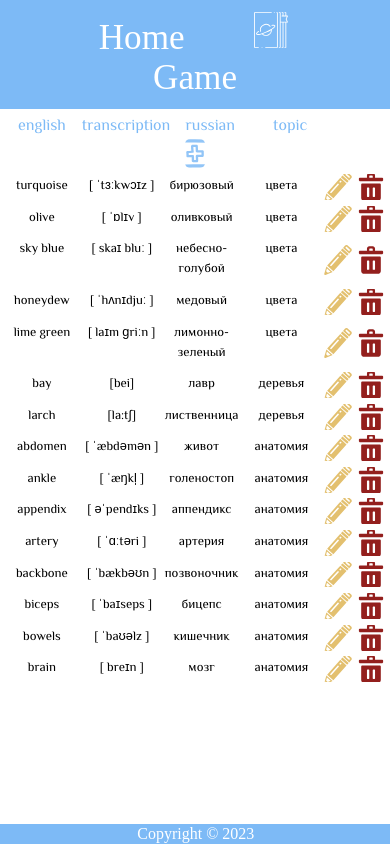
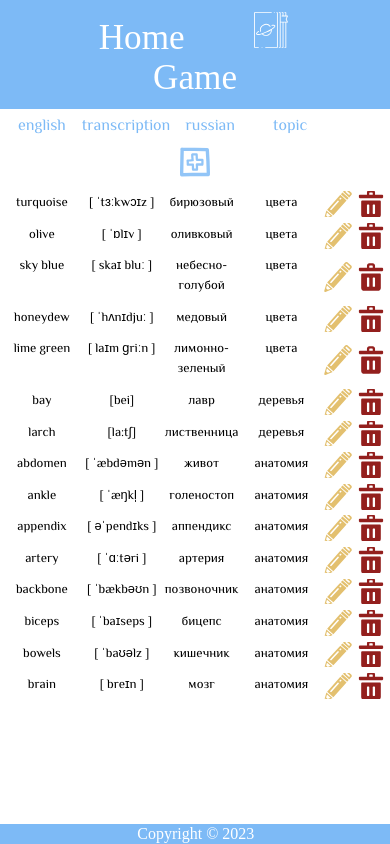
Before and after one commit to Oxana2332/ReactWeek31, a React (Create React App) app in the folder flashcards/: page / in a window 390 px wide. Built offline with nearby package versions, Linux system fonts and the light colour scheme; a web font is replaced by a local one.

Commit message:
adaptive

```diff
--- a/flashcards/src/components/AddNew/addNew.css
+++ b/flashcards/src/components/AddNew/addNew.css
@@ -37,9 +37,9 @@
     box-shadow: var(--shadowActive);
 }
 
-@media screen and (min-width: 375px) and (max-width: 767px) {
+@media screen and (max-width: 767px) {
     .new {
-        height: 3vh;
-        width: 4vw;
+        height: 5vh;
+        width: 8vw;
     }
 }
--- a/flashcards/src/components/WordItem/wordItem.css
+++ b/flashcards/src/components/WordItem/wordItem.css
@@ -101,11 +101,12 @@
 @media screen and (min-width: 375px) and (max-width: 767px) {
     .word {
         width: 50%;
-        font-size: 0.8em;
+        font-size: var(--fontTablet);
     }
 
     .word_input {
         width: 50%;
+        font-size: var(--fontTablet);
     }
 
     .button {
@@ -116,11 +117,12 @@
 @media screen and (max-width: 374px) {
     .word {
         width: 45%;
-        font-size: 0.7em;
+        font-size: var(--fontmobile);
     }
 
     .word_input {
         width: 40%;
+        font-size: var(--fontmobile);
     }
 
     .button {
--- a/flashcards/src/style/home.css
+++ b/flashcards/src/style/home.css
@@ -28,7 +28,7 @@
 
 @media screen and (min-width: 375px) and (max-width: 767px) {
     .dictionary_title {
-        font-size: 1em;
+        font-size: var(--fontTitleAdaptive);
     }
 
     .dictionary_count {
@@ -40,7 +40,7 @@
 
 @media screen and (max-width: 374px) {
     .dictionary_title {
-        font-size: 1em;
+        font-size: var(--fontTitleAdaptive);
     }
 
     .dictionary_count {
--- a/flashcards/src/style/variables.css
+++ b/flashcards/src/style/variables.css
@@ -15,4 +15,7 @@
     /* sizes */
     --fontTitle: 2.2em;
     --fontText: 1.3em;
+    --fontTitleAdaptive: 1em;
+    --fontmobile: 0.7em;
+    --fontTablet: 0.8em;
 }
```
